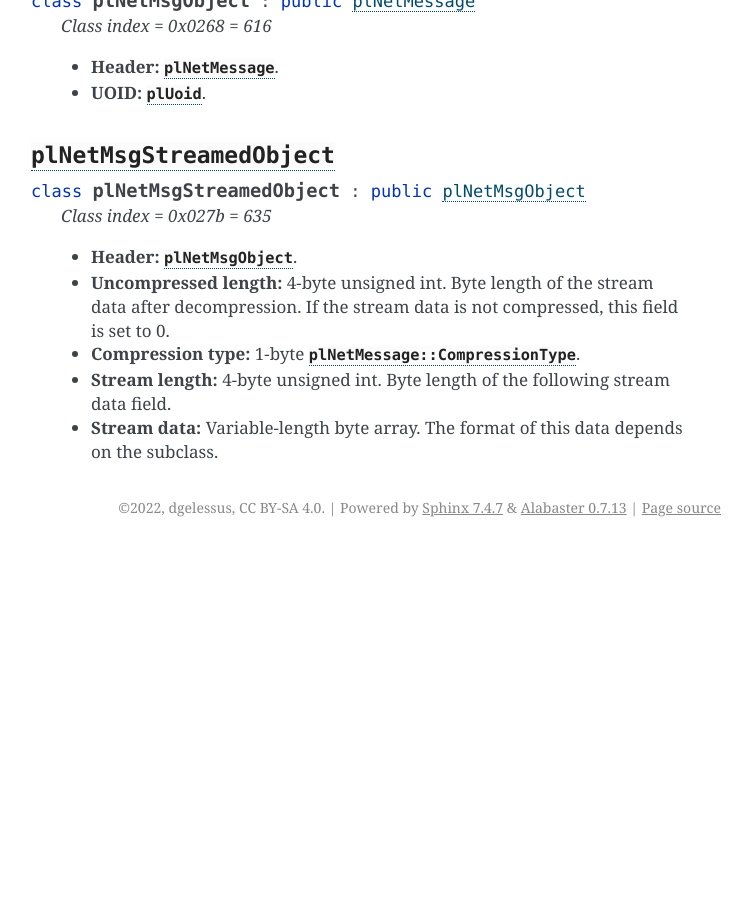
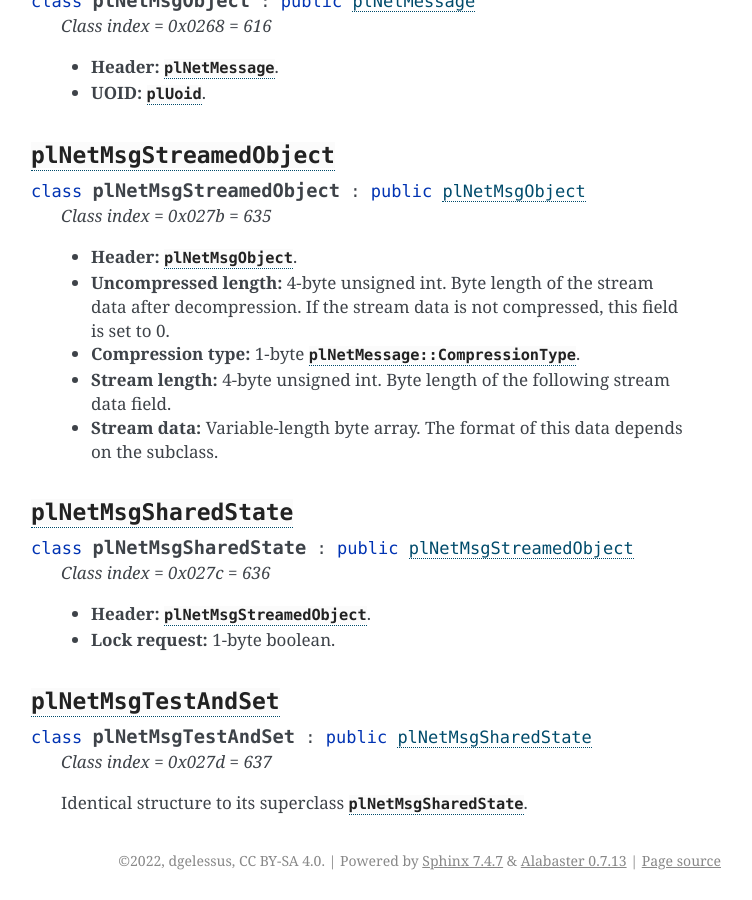
Before and after one commit to dgelessus/NAGUS, a Sphinx documentation site: the page built from docs/uru/game_server.rst, in a window 1280 px wide and 900 px high, scrolled down 10525 px. Shown: the whole window, without its empty margins (389-1141 px from the left). Built offline with Sphinx 7.4.7, drawn with Linux system fonts in a browser that asks for light colours; before the commit the page ends 11072 px from its top, so only the background shows below that; some of the changed text lies outside the part shown.

Commit message:
Document structure of plNetMsgSharedState and plNetMsgTestAndSet

```diff
--- a/docs/uru/game_server.rst
+++ b/docs/uru/game_server.rst
@@ -160,9 +160,9 @@ and not supported by MOSS or DIRTSAND
 
     * :cpp:class:`plNetMsgStreamedObject` = 0x027b = 635 (abstract)
 
-      * ``plNetMsgSharedState`` = 0x027c = 636 (abstract)
+      * :cpp:class:`plNetMsgSharedState` = 0x027c = 636 (abstract)
 
-        * ``plNetMsgTestAndSet`` = 0x027d = 637 (client -> server)
+        * :cpp:class:`plNetMsgTestAndSet` = 0x027d = 637 (client -> server)
       * ``plNetMsgSDLState`` = 0x02cd = 717 (client <-> server)
 
         * ``plNetMsgSDLStateBCast`` = 0x0329 = 809 (client <-> server)
@@ -591,3 +591,22 @@ Common data types
      Byte length of the following stream data field.
    * **Stream data:** Variable-length byte array.
      The format of this data depends on the subclass.
+
+:cpp:class:`plNetMsgSharedState`
+^^^^^^^^^^^^^^^^^^^^^^^^^^^^^^^^
+
+.. cpp:class:: plNetMsgSharedState : public plNetMsgStreamedObject
+
+   *Class index = 0x027c = 636*
+
+   * **Header:** :cpp:class:`plNetMsgStreamedObject`.
+   * **Lock request:** 1-byte boolean.
+
+:cpp:class:`plNetMsgTestAndSet`
+^^^^^^^^^^^^^^^^^^^^^^^^^^^^^^^
+
+.. cpp:class:: plNetMsgTestAndSet : public plNetMsgSharedState
+
+   *Class index = 0x027d = 637*
+
+   Identical structure to its superclass :cpp:class:`plNetMsgSharedState`.
```
